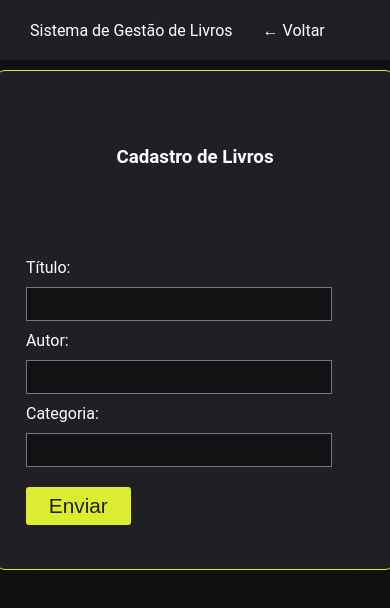
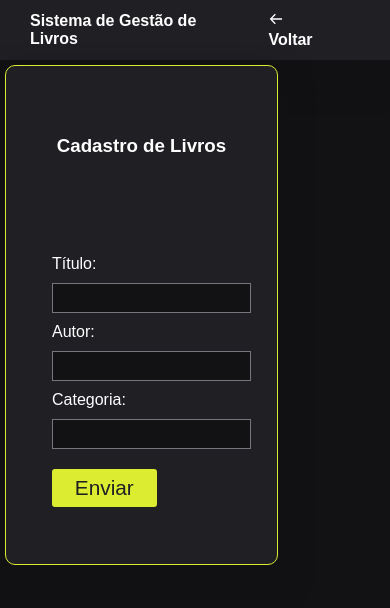
Before and after one commit to cesar-casf/books-list-front, a Next.js app: page /cadastro in a window 390 px wide. Shown: the top 608 px of the page. Built offline with nearby package versions, Linux system fonts and the light colour scheme.

Commit message:
Melhorias no design responsivo

```diff
--- a/pages/cadastro.js
+++ b/pages/cadastro.js
@@ -1,6 +1,7 @@
 import Head from 'next/head'
 import Link from 'next/link'
 import React, { useState } from 'react';
+import { BiArrowBack } from "react-icons/bi";
 import { saveData, editData, deleteData } from '../lib/configaxios'
 import { Input, ButtonYellow, Centerdiv, Container, ContentForm, MenuBar } from '../styles/styles';
 //console.log(form);
@@ -40,7 +41,7 @@ export default function Cadastro() {
     <div>
       <MenuBar>
         Sistema de Gestão de Livros
-        <Link href="/"><a style={{ textDecoration: 'none', color: '#fff', margin: '30px' }}> ← Voltar</a></Link>
+            <Link href="/"><a style={{ textDecoration: 'none', color: '#fff', margin: '30px' }}> <BiArrowBack></BiArrowBack> Voltar</a></Link>
       </MenuBar>
       <Container>
         <ContentForm>
--- a/styles/global.js
+++ b/styles/global.js
@@ -1,10 +1,25 @@
 import { createGlobalStyle } from 'styled-components'
 
 export default createGlobalStyle`
-body {
+
+* {
   padding: 0;
   margin: 0;
+  outline: 0;
+  box-sizing: border-box;
+}
+
+body {
+  justify-content: center;
   background-color: #121214;
-  font-family: Roboto, sans-serif;
-  display: block;
+  font-family: Arial, Helvetica, sans-serif;
+  font-size: 14pxlarge;
+  text-rendering: optimizeLegibility;
+  -webkit-font-smoothing: antialiased;
+  }
+
+html, body, #root {
+  height: 100vw;
+}
+
 `;
--- a/styles/styles.js
+++ b/styles/styles.js
@@ -1,14 +1,28 @@
 import { useState } from 'react';
 import styled, { css } from 'styled-components';
+
+export const Cont = styled.div`
+    display: flex;
+    height: 100%;
+    width: 100%;
+    grid-template-columns: 440px 440px;
+    vertical-align: top;
+    justify-content: center;
+    align-items: center;
+`;
 
 export const Container = styled.div`
     display: flex;
     height: 100%;
     width: 100%;
+    grid-template-columns: 440px 440px;
     vertical-align: top;
     justify-content: center;
     align-items: center;
 
+    @media screen and (max-width: 960px){
+        display: block;
+    }
 `;
 
 export const Content = styled.div`
@@ -16,21 +30,27 @@ export const Content = styled.div`
     box-sizing: border-box;
     color: #fff;
     display: flex;
-    width: 400px;
+    width: 40%;
+    min-width: 230px;
+    max-width: 400px;
     height: 500px;
-    margin: 80px;
+    margin: 40px;
     margin-top: 10px;
     background: #201f24;
     border: 1px solid #201f24;
     border-radius: 10px;
     padding: 20px;
     box-shadow: rgb(18, 18, 20) 0px 1rem 2rem;
-    cursor: pointer;
     :hover{
         border-color: #DCED31;
         transition-duration: 0.5s;
 
     }
+
+    @media screen and (max-width: 960px){
+        margin: 5px;
+    }
+
     `;
 
 export const ContentTwo = styled(Content)`
@@ -43,35 +63,41 @@ export const ContentTwo = styled(Content)`
 export const ContentForm = styled(Content)`
         cursor: default;
         border-color: #DCED31;
-
+        width: 70%;
     `;
 
 export const ContentList = styled(Content)`
         cursor: default;
         border-color: #0CCE6B;
-        width: 1000px;
+        max-width: 1000px;
+        width: 90%;
+        min-width: 350px;
         height: auto;
         display: block;
         :hover{
                 border-color: #0CCE6B;
                 transition-duration: 0.5s;
+        }
     `;
 
-export const MenuBar = styled.div`
+
+export const MenuBar = styled.nav`
     height: 60px;
+    width: 100%;
     background: #201f24;
     color: #fff;
     display: flex;
     align-items: center;
     padding: 0 30px;
     box-shadow: rgb(18, 18, 20) 0px 1rem 2rem;
+    font-weight: bold;
     `;
 
 export const Centerdiv = styled.div`
         align-items: center;
         justify-content: center;
         display: inline-grid;
-        width: 400px;
+        width: 80%px;
         height: 500px;
     `;
 
@@ -105,9 +131,13 @@ export const Input = styled.input`
         background: #121214;
         border: 0.5px solid #76767E;
         height: 30px;
-        width: 300px;
+        width: 100%;
         color: #FFF;
         margin: 10px;
+        display: block;
+
+
+
     `;
 
     export const ListDiv = styled.div`
@@ -121,5 +151,77 @@ export const Input = styled.input`
     export const Centertwo = styled(Centerdiv)`
         align-items: top;
         height: auto;
-        width: 500px;
+        width: 100%;
+        font-size: 70%;
     `;
+
+    export const Table = styled.table`
+        margin-top: 30px;
+        font-size: 1.5em;
+        border-collapse: collapse;
+        border: 2px solid #525252;
+        display: inline-table;
+
+            @media screen and (max-width: 1020px){
+                    font-size: 1em;
+                }
+            @media screen and (max-width: 800px){
+                    font-size: .7em;
+                }
+                @media screen and (max-width: 799px){
+                    font-size: .5em;
+                }
+
+    `;
+
+    export const Td = styled.td`
+        border: 1px solid #525252;
+        padding: 12px;
+        height: 40px;
+        width: 60%;
+    `;
+
+    export const Th = styled(Td)`
+        background: #398D53;
+
+    `;
+
+    export const Tr = styled.tr`
+
+        :hover{
+            background: #121214;
+        }
+    `;
+
+export const ButtonDelete = styled.button`
+        cursor: pointer;
+        background: #C70039;
+        color: #201f24;
+        font-size: 25px;
+        margin: 2px;
+        padding: 5px, 5px;
+        border: 1px solid #C70039;
+        border-radius: 3px;
+        width: 70px;
+        height: 30px;
+        :hover{
+            background: #201f24;
+            color: #C70039;
+        }
+    `;
+export const ButtonEdit = styled.button`
+cursor: pointer;
+background: #4F74DE;
+color: #201f24;
+font-size: 25px;
+margin: 2px;
+padding: 5px, 5px;
+border: 1px solid #4F74DE;
+border-radius: 3px;
+width: 70px;
+height: 30px;
+:hover{
+    background: #201f24;
+    color: #4F74DE;
+}
+`;
```
Also changed, not shown: pages/index.js (+18 -18 lines), pages/livros.js (+24 -28 lines).
